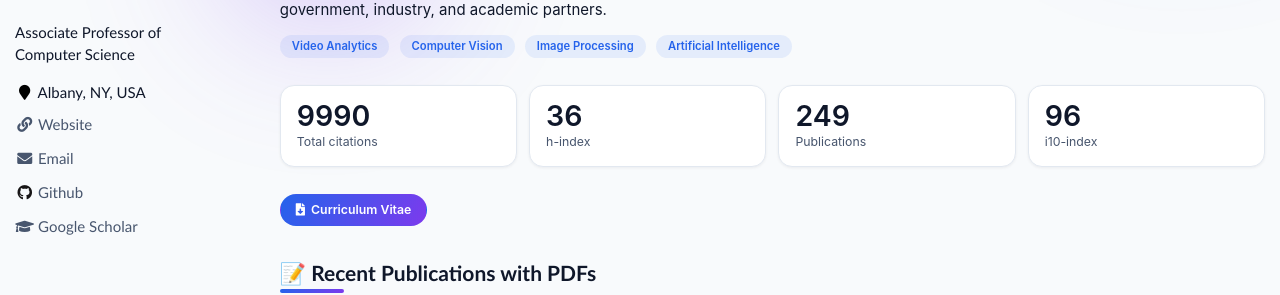
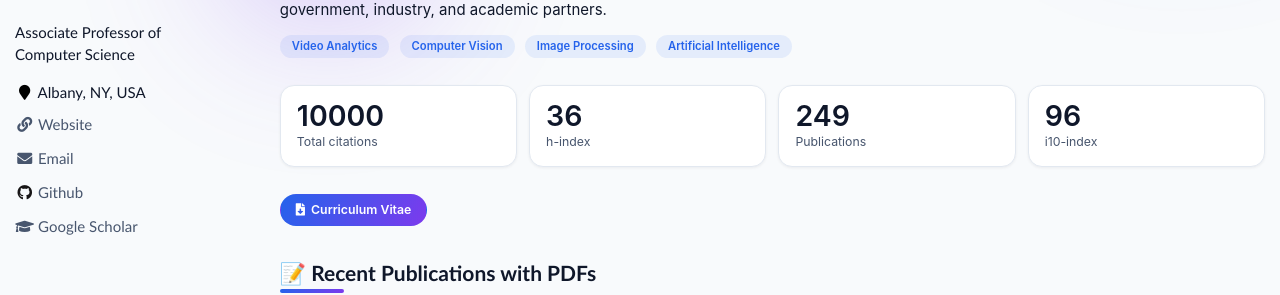
Before and after one commit to mingching/mingching.github.io, a Jekyll site: the page built from _pages/about.md, in a window 1280 px wide and 900 px high. Shown: the part 380-675 px from the top of the window. Built offline with Jekyll 4.4.1, drawn with Linux system fonts in a browser that asks for light colours.

Commit message:
Update verified Scholar metrics

```diff
--- a/_data/scholar_stats.yml
+++ b/_data/scholar_stats.yml
@@ -1,4 +1,4 @@
-# Snapshot from the public Google Scholar profile (September 2026).
-citations: 9990
+# Snapshot from the public Google Scholar profile (September 14, 2026).
+citations: 10000
 h_index: 36
 i10_index: 96
```
